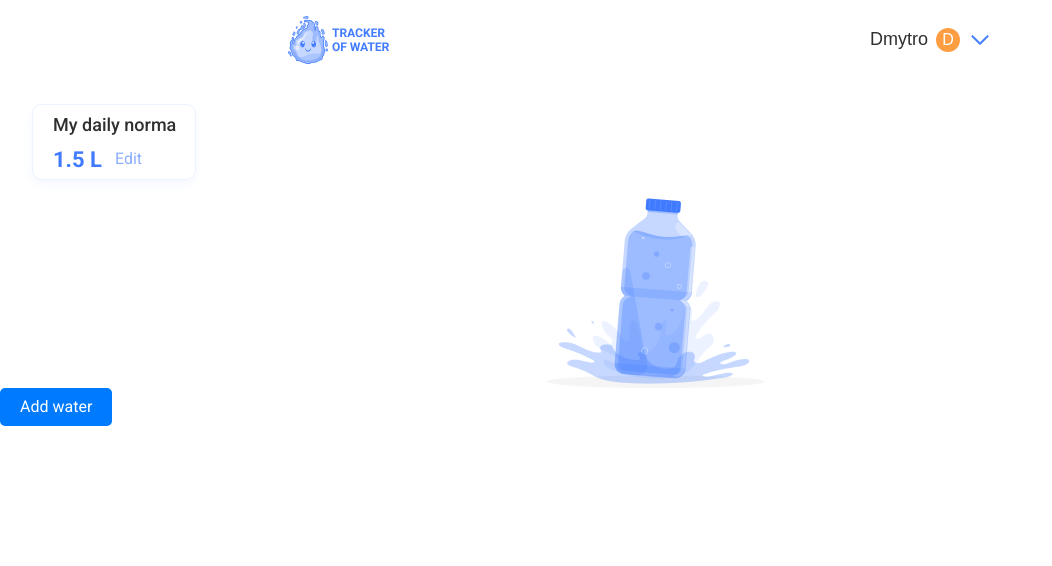
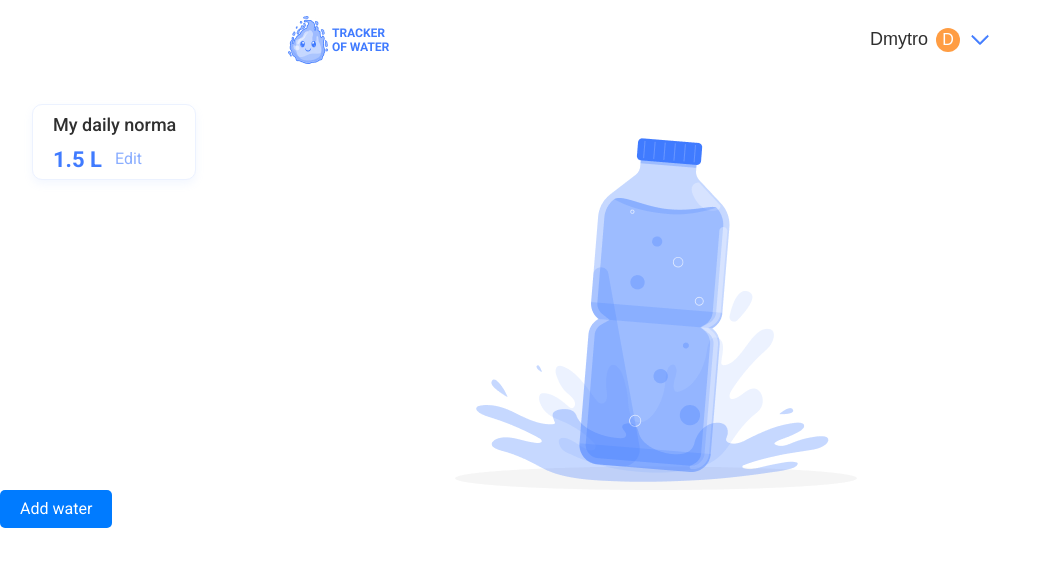
Before and after one commit to VuktorTS/water-tracker, a React (Vite) app: page /home in a window 1280 px wide. Shown: the top 566 px of the page, without its empty margins (0-1052 px from the left). Built offline with nearby package versions, Linux system fonts and the light colour scheme.

Commit message:
add picture bottle

```diff
--- a/src/components/DailyNorma/DailyNorma.jsx
+++ b/src/components/DailyNorma/DailyNorma.jsx
@@ -7,7 +7,6 @@ import {
   DailyNormaEdit,
   DailyNormaContainerMini,
   ImgWrapper,
-  ImgBotl,
 } from './DailyNorma.styled';
 
 export const DailyNorma = () => {
@@ -32,10 +31,26 @@ export const DailyNorma = () => {
         </DailyNormaContainerMini>
       </DailyNormaContainer>
       <ImgWrapper>
-        <ImgBotl
+        {/* <ImgBotl
           srcSet="/src/img/home_mob@1x.png 1x, /src/img/home_mob@2x.png 2x"
           src="/src/img/home_mob@1x.png"
-        ></ImgBotl>
+        ></ImgBotl> */}
+
+        <picture>
+          <source
+            srcSet="/src/img/home@1x.png 1x, /src/img/home@2x.png 2x"
+            media="(min-width: 1440px)"
+          />
+          <source
+            srcSet="/src/img/home_tab@1x.png 1x, /src/img/home_tab@2x.png 2x"
+            media="(min-width: 768px)"
+          />
+          <source
+            srcSet="/src/img/home_mob@1x.png 1x, /src/img/home_mob@2x.png 2x"
+            media="(min-width: 320px)"
+          />
+          <img src="/src/img/home_mob@1x.png" alt="bottle" />
+        </picture>
       </ImgWrapper>
     </ContainerOne>
   );
--- a/src/components/DailyNorma/DailyNorma.styled.jsx
+++ b/src/components/DailyNorma/DailyNorma.styled.jsx
@@ -7,6 +7,12 @@ export const ContainerOne = styled.div`
   @media (min-width: 768px) {
     padding-top: 40px;
     padding-left: 32px;
+    display: flex;
+  }
+
+  @media (min-width: 1440px) {
+    padding-top: 22px;
+    padding-left: 38px;
   }
 `;
 
@@ -22,6 +28,12 @@ export const DailyNormaContainer = styled.div`
 
   @media (min-width: 768px) {
     height: 76px;
+    position: absolute;
+  }
+
+  @media (min-width: 1440px) {
+    margin-top: 30px;
+    margin-left: 74px;
   }
 `;
 
@@ -74,9 +86,21 @@ export const ImgWrapper = styled.div`
   // width: 400px;
   display: flex;
   justify-content: center;
+
+  @media (min-width: 768px) {
+    display: flex;
+    justify-content: center;
+    align-items: center;
+    width: 100%;
+  }
+
+  @media (min-width: 1440px) {
+    justify-content: flex-start;
+    width: 0%;
+  }
 `;
 
-export const ImgBotl = styled.img`
-  width: 280px;
-  height: 208px;
-`;
+// export const ImgBotl = styled.img`
+//   width: 280px;
+//   height: 208px;
+// `;
```
